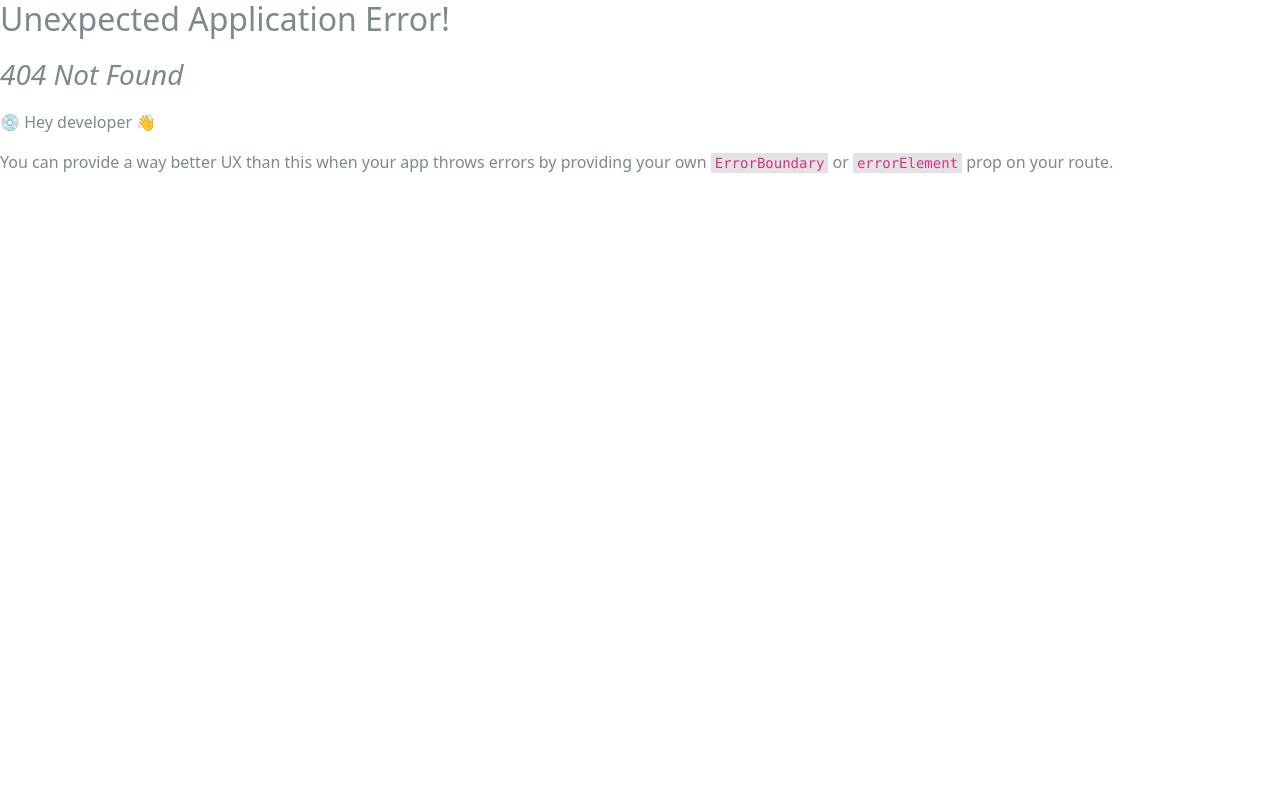
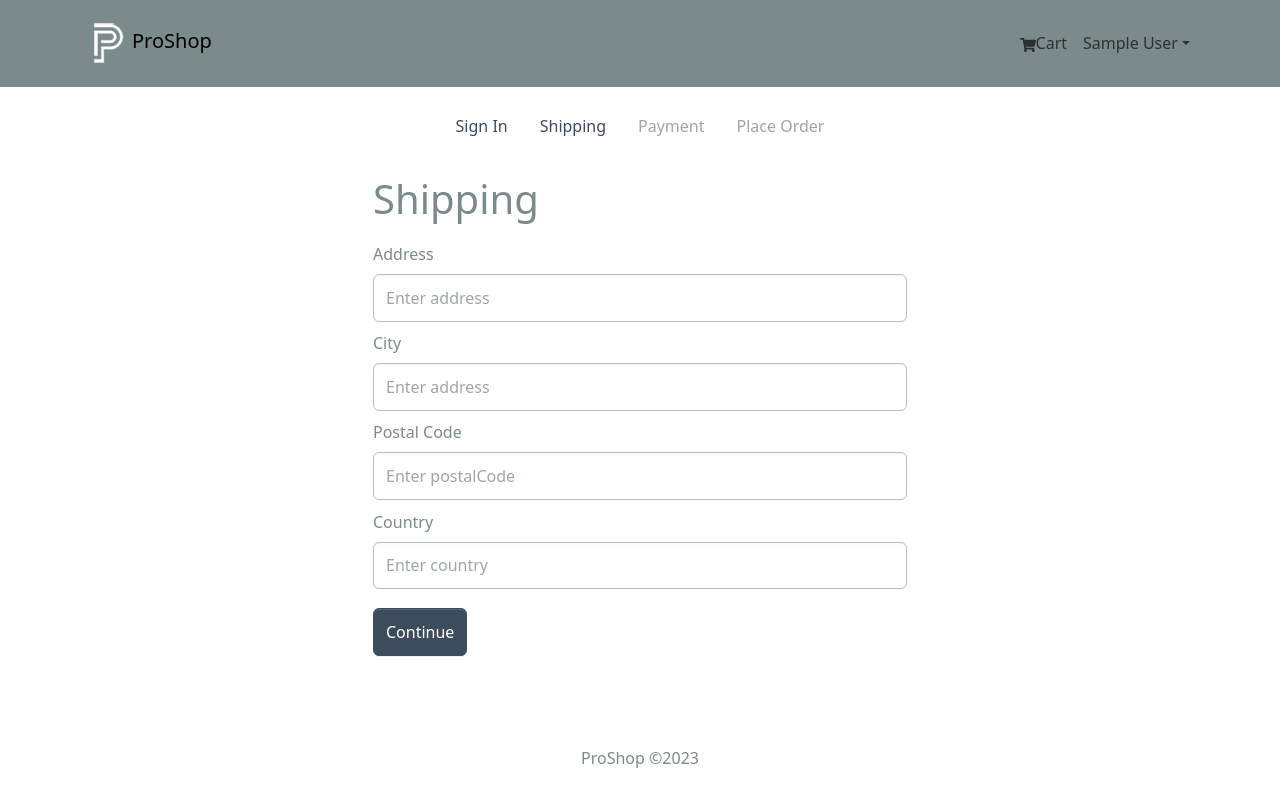
Before and after one commit to Rejay0707/E-commerce-platform, a React (Create React App) app in the folder frontend/: page /shipping in a window 1280 px wide. Before the commit this address had no page. Built offline with nearby package versions, Linux system fonts and the light colour scheme; sample sign-in values are in the browser's storage.

Commit message:
Modified Readme file

```diff
--- /dev/null
+++ b/frontend/src/components/CheckoutSteps.jsx
@@ -0,0 +1,50 @@
+import {Nav} from 'react-bootstrap'
+import {LinkContainer} from 'react-router-bootstrap'
+
+const CheckoutSteps = ({step1,step2,step3,step4}) => {
+return (
+    <Nav className='justify-content-center mb-4'>
+        <Nav.Item>
+            {step1?(
+                <LinkContainer to='/login'>
+                <Nav.Link>Sign In</Nav.Link>
+                </LinkContainer>
+            ):(
+                <Nav.Link disabled>Sign In</Nav.Link>
+            )}
+        </Nav.Item>
+
+        <Nav.Item>
+            {step2?(
+                <LinkContainer to='/shipping'>
+                <Nav.Link>Shipping</Nav.Link>
+                </LinkContainer>
+            ):(
+                <Nav.Link disabled>Shipping</Nav.Link>
+            )}
+        </Nav.Item>
+
+        <Nav.Item>
+            {step3?(
+                <LinkContainer to='/payment'>
+                <Nav.Link>Payment</Nav.Link>
+                </LinkContainer>
+            ):(
+                <Nav.Link disabled>Payment</Nav.Link>
+            )}
+        </Nav.Item>
+
+        <Nav.Item>
+            {step4?(
+                <LinkContainer to='/placeorder'>
+                <Nav.Link>Place Order</Nav.Link>
+                </LinkContainer>
+            ):(
+                <Nav.Link disabled>Place Order</Nav.Link>
+            )}
+        </Nav.Item>
+    </Nav>
+)
+}
+
+export default CheckoutSteps;
--- /dev/null
+++ b/frontend/src/components/PrivateRoute.jsx
@@ -0,0 +1,12 @@
+import {Outlet,Navigate} from 'react-router-dom'
+import {useSelector} from 'react-redux'
+
+
+
+const PrivateRoute = () => {
+    const {userInfo}=useSelector(state=>state.auth)
+return userInfo?<Outlet />:<Navigate to='/login' replace />;
+
+};
+
+export default PrivateRoute
--- a/frontend/src/index.js
+++ b/frontend/src/index.js
@@ -13,11 +13,15 @@
 import './assets/styles/index.css';
 import App from './App';
 import reportWebVitals from './reportWebVitals';
+import PrivateRoute from './components/PrivateRoute';
 import HomeScreen from './screens/HomeScreen';
 import ProductScreen from './screens/ProductScreen';
 import CartScreen from './screens/CartScreen';
 import LoginScreen from './screens/LoginScreen';
 import RegisterScreen from './screens/RegisterScreen ';
+import ShippingScreen  from './screens/ShippingScreen';
+import PaymentScreen from './screens/PaymentScreen';
+
 
 const router = createBrowserRouter(
   createRoutesFromElements(
@@ -27,6 +31,11 @@
       <Route path='/cart' element={<CartScreen/>} />
       <Route path='/login' element={<LoginScreen/>}/>
       <Route path='/register' element={<RegisterScreen/>} />
+
+      <Route path='' element={<PrivateRoute />}>
+      <Route path='/shipping' element={<ShippingScreen/>} />
+      <Route path='/payment' element={<PaymentScreen />} />
+      </Route>
     </Route>
   )
 );
--- /dev/null
+++ b/frontend/src/screens/PaymentScreen.jsx
@@ -0,0 +1,59 @@
+import {useState,useEffect} from 'react'
+import { useDispatch,useSelector } from 'react-redux'
+import { useNavigate } from 'react-router-dom'
+import {Form,Button,Col} from 'react-bootstrap'
+import FormContainer from '../components/FormContainer'
+import CheckoutSteps from '../components/CheckoutSteps'
+import { savePaymentMethod } from '../slices/cartSlice'
+
+
+
+const PaymentScreen = () => {
+    const [paymentMethod,setPaymentMethod]=useState('PayPal')
+
+    const dispatch=useDispatch();
+    const navigate=useNavigate();
+
+    const cart=useSelector((state)=>state.cart);
+    const {shippingAddress}=cart;
+
+    useEffect(()=>{
+        if(!shippingAddress){
+            navigate('/shipping');
+        }
+    },[shippingAddress,navigate]);
+
+    const submitHandler=(e)=>{
+        e.preventDefault();
+        dispatch(savePaymentMethod(paymentMethod));
+        navigate('/placeorder');
+    }
+return (
+    <FormContainer>
+        <CheckoutSteps step1 step2 step3 />
+        <h1>Payment Method</h1>
+        <Form onSubmit={submitHandler}>
+            <Form.Group>
+                <Form.Label as='legend'>Select Method</Form.Label>
+                <Col>
+                <Form.Check
+                type='radio'
+                className='my-2'
+                label='PayPal or Credit Card'
+                id='PayPal'
+                name='paymentMethod'
+                value='PayPal'
+                checked
+                onChange={(e)=>setPaymentMethod(e.target.value)}
+                ></Form.Check>
+                </Col>
+            </Form.Group>
+            <Button type='submit' variant='primary'>
+                Continue
+            </Button>
+        </Form>
+    </FormContainer>
+)
+}
+
+export default PaymentScreen
--- a/frontend/src/screens/RegisterScreen .jsx
+++ b/frontend/src/screens/RegisterScreen .jsx
@@ -96,7 +96,7 @@
         </Form.Group>
 
         <Button type='submit' variant='primary' className='mt-2' disabled={isLoading}>
-            Sign In
+            Register
         </Button>
 
         {isLoading&&<Loader/>}
@@ -104,7 +104,7 @@
 
         <Row className='py-3'>
             <Col>
-            New Customer? <Link to={redirect?`/register?redirect=${redirect}`:'/register'}>Register</Link>
+            Already have an account?{''} <Link to={redirect?`/login?redirect=${redirect}`:'/login'}>Login</Link>
             </Col>
 
         </Row>
--- /dev/null
+++ b/frontend/src/screens/ShippingScreen.jsx
@@ -0,0 +1,84 @@
+import { useState } from "react";
+import {Form,Button} from 'react-bootstrap';
+import {useDispatch,useSelector} from 'react-redux';
+import{useNavigate} from 'react-router-dom'
+import FormContainer from'../components/FormContainer';
+import { saveShippingAddress } from "../slices/cartSlice";
+import CheckoutSteps from "../components/CheckoutSteps";
+
+const ShippingScreen = () => {
+
+    const cart=useSelector((state)=>state.cart);
+    const {shippingAddress}=cart;
+
+    const [address,setAddress]=useState(shippingAddress?.address||'');
+    const [city,setCity]=useState(shippingAddress?.city||'');
+    const [postalCode,setPostalCode]=useState(shippingAddress?.postalCode||'');
+    const [country,setCountry]=useState(shippingAddress?.country||'');
+
+    const navigate=useNavigate();
+    const dispatch=useDispatch();
+
+
+    const submitHandler=(e)=>{
+        e.preventDefault();
+        dispatch(saveShippingAddress({address,city,postalCode,country}));
+        navigate('/payment');
+    };
+return (
+    <FormContainer>
+        <CheckoutSteps step1 step2 />
+
+
+        <h1>Shipping</h1>
+        <Form onSubmit={submitHandler}>
+            <Form.Group controlId="address" className="my-2">
+                <Form.Label>Address</Form.Label>
+                <Form.Control
+                type="text"
+                placeholder="Enter address"
+                value={address}
+                onChange={(e)=>setAddress(e.target.value)}
+                ></Form.Control>
+            </Form.Group>
+
+            <Form.Group controlId="city" className="my-2">
+                <Form.Label>City</Form.Label>
+                <Form.Control
+                type="text"
+                placeholder="Enter address"
+                value={city}
+                onChange={(e)=>setCity(e.target.value)}
+                ></Form.Control>
+            </Form.Group>
+
+            <Form.Group controlId='postalCode' className="my-2">
+                <Form.Label>Postal Code</Form.Label>
+                <Form.Control
+                type="text"
+                placeholder="Enter postalCode"
+                value={postalCode}
+                onChange={(e)=>setPostalCode(e.target.value)}
+                ></Form.Control>
+            </Form.Group>
+
+            <Form.Group controlId="country" className="my-2">
+                <Form.Label>Country</Form.Label>
+                <Form.Control
+                type="text"
+                placeholder="Enter country"
+                value={country}
+                onChange={(e)=>setCountry(e.target.value)}
+                ></Form.Control>
+            </Form.Group>
+
+            <Button type='submit' variant='primary' className="my-2">
+                Continue
+            </Button>
+
+        </Form>
+    </FormContainer>
+)
+}
+
+export default ShippingScreen;
--- a/frontend/src/slices/cartSlice.js
+++ b/frontend/src/slices/cartSlice.js
@@ -2,7 +2,7 @@
 import { updateCart } from "../utils/cartUtils";
 
 const initialState=localStorage.getItem("cart") ? JSON.parse
-(localStorage.getItem("cart")):{cartItems:[]};
+(localStorage.getItem("cart")):{cartItems:[],shippingAddress:{},paymentMethod:'PayPal'};
 
 const cartSlice=createSlice({
 name:"cart",
@@ -22,10 +22,18 @@
     state.cartItems=state.cartItems.filter((x)=>x._id!==action.payload);
 
     return updateCart(state);
+},
+saveShippingAddress:(state,action)=>{
+    state.shippingAddress=action.payload;
+    return updateCart(state);
+},
+savePaymentMethod:(state,action)=>{
+    state.paymentMethod=action.payload;
+    return updateCart(state);
 }
 },
 });
 
-export const { addToCart ,removeFromCart} = cartSlice.actions;
+export const { addToCart ,removeFromCart,saveShippingAddress,savePaymentMethod} = cartSlice.actions;
 
 export default cartSlice.reducer;
--- a/frontend/src/slices/usersApiSlice.js
+++ b/frontend/src/slices/usersApiSlice.js
@@ -13,7 +13,7 @@
         }),
         register:builder.mutation({
             query:(data)=>({
-                url:`${USERS_URL}/register`,
+                url:`${USERS_URL}`,
                 method:'POST',
                 body:data,
             }),
--- a/frontend/src/utils/cartUtils.js
+++ b/frontend/src/utils/cartUtils.js
@@ -14,10 +14,11 @@
     );
 //Calculate total price
 state.totalPrice=(
+
     Number(state.itemsPrice)+
     Number(state.shippingPrice)+
     Number(state.taxPrice)
-).toFixed(2);
+);
 
 localStorage.setItem('cart',JSON.stringify(state));
 
```
Also changed, not shown: 2 other files (tests, documents, lock files or other folders).
